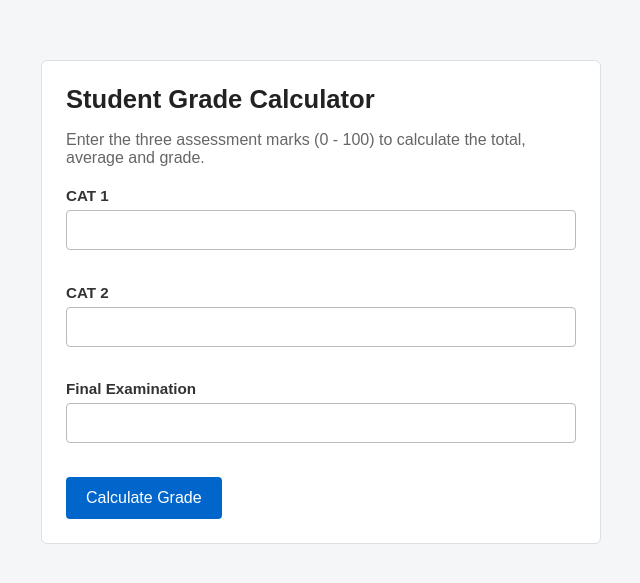
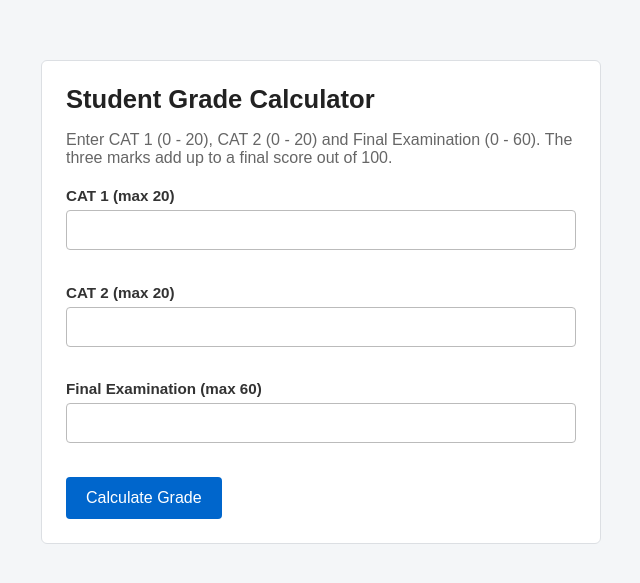
Before and after one commit to FredTechDev/phpclass-assignment, a PHP site: page / in a window 1280 px wide. Shown: the top 583 px of the page, without its empty margins (319-959 px from the left). Run offline with PHP 8.4, Linux system fonts and the light colour scheme.

Commit message:
Use 20/20/60 assessment weighting and grade from final score out of 100

```diff
--- a/index.php
+++ b/index.php
@@ -16,17 +16,17 @@ $result = null;
 
 /**
  * Return an array containing the grade letter and performance remark
- * for a given average score.
+ * for a given final score (out of 100).
  */
-function determineGrade($average)
+function determineGrade($score)
 {
-    if ($average >= 70) {
+    if ($score >= 70) {
         return array('grade' => 'A', 'remark' => 'Excellent');
-    } elseif ($average >= 60) {
+    } elseif ($score >= 60) {
         return array('grade' => 'B', 'remark' => 'Very Good');
-    } elseif ($average >= 50) {
+    } elseif ($score >= 50) {
         return array('grade' => 'C', 'remark' => 'Good');
-    } elseif ($average >= 40) {
+    } elseif ($score >= 40) {
         return array('grade' => 'D', 'remark' => 'Pass');
     } else {
         return array('grade' => 'E', 'remark' => 'Fail');
@@ -39,6 +39,13 @@ if ($_SERVER['REQUEST_METHOD'] === 'POST') {
         'cat1' => 'CAT 1',
         'cat2' => 'CAT 2',
         'exam' => 'Final Examination'
+    );
+
+    // Maximum mark allowed for each assessment (20 + 20 + 60 = 100).
+    $maximumMarks = array(
+        'cat1' => 20,
+        'cat2' => 20,
+        'exam' => 60
     );
 
     // Retrieve and clean the submitted values.
@@ -56,8 +63,8 @@ if ($_SERVER['REQUEST_METHOD'] === 'POST') {
             $errors[] = $label . ' is required.';
         } elseif (!is_numeric($mark)) {
             $errors[] = $label . ' must be a number.';
-        } elseif ($mark < 0 || $mark > 100) {
-            $errors[] = $label . ' must be between 0 and 100.';
+        } elseif ($mark < 0 || $mark > $maximumMarks[$field]) {
+            $errors[] = $label . ' must be between 0 and ' . $maximumMarks[$field] . '.';
         }
     }
 
@@ -68,15 +75,13 @@ if ($_SERVER['REQUEST_METHOD'] === 'POST') {
         $exam = (float) $submittedValues['exam'];
 
         $total = $cat1 + $cat2 + $exam;
-        $average = $total / 3;
-        $gradeInfo = determineGrade($average);
+        $gradeInfo = determineGrade($total);
 
         $result = array(
             'cat1' => $cat1,
             'cat2' => $cat2,
             'exam' => $exam,
             'total' => $total,
-            'average' => $average,
             'grade' => $gradeInfo['grade'],
             'remark' => $gradeInfo['remark']
         );
@@ -95,7 +100,7 @@ if ($_SERVER['REQUEST_METHOD'] === 'POST') {
     <div class="container">
         <div class="card">
             <h1>Student Grade Calculator</h1>
-            <p class="description">Enter the three assessment marks (0 - 100) to calculate the total, average and grade.</p>
+            <p class="description">Enter CAT 1 (0 - 20), CAT 2 (0 - 20) and Final Examination (0 - 60). The three marks add up to a final score out of 100.</p>
 
             <?php if (!empty($errors)): ?>
                 <div class="server-errors">
@@ -110,22 +115,22 @@ if ($_SERVER['REQUEST_METHOD'] === 'POST') {
 
             <form id="gradeForm" action="index.php" method="post" novalidate>
                 <div class="form-group">
-                    <label for="cat1">CAT 1</label>
-                    <input type="number" id="cat1" name="cat1" step="any"
+                    <label for="cat1">CAT 1 (max 20)</label>
+                    <input type="number" id="cat1" name="cat1" min="0" max="20" step="any"
                            value="<?php echo htmlspecialchars($submittedValues['cat1'], ENT_QUOTES, 'UTF-8'); ?>">
                     <span class="error" id="cat1-error"></span>
                 </div>
 
                 <div class="form-group">
-                    <label for="cat2">CAT 2</label>
-                    <input type="number" id="cat2" name="cat2" step="any"
+                    <label for="cat2">CAT 2 (max 20)</label>
+                    <input type="number" id="cat2" name="cat2" min="0" max="20" step="any"
                            value="<?php echo htmlspecialchars($submittedValues['cat2'], ENT_QUOTES, 'UTF-8'); ?>">
                     <span class="error" id="cat2-error"></span>
                 </div>
 
                 <div class="form-group">
-                    <label for="exam">Final Examination</label>
-                    <input type="number" id="exam" name="exam" step="any"
+                    <label for="exam">Final Examination (max 60)</label>
+                    <input type="number" id="exam" name="exam" min="0" max="60" step="any"
                            value="<?php echo htmlspecialchars($submittedValues['exam'], ENT_QUOTES, 'UTF-8'); ?>">
                     <span class="error" id="exam-error"></span>
                 </div>
@@ -151,12 +156,8 @@ if ($_SERVER['REQUEST_METHOD'] === 'POST') {
                     <span><?php echo number_format($result['exam'], 2); ?></span>
                 </div>
                 <div class="result-row">
-                    <span class="result-label">Total accumulated marks</span>
-                    <span><?php echo number_format($result['total'], 2); ?> / 300</span>
-                </div>
-                <div class="result-row">
-                    <span class="result-label">Average score</span>
-                    <span><?php echo number_format($result['average'], 2); ?> / 100</span>
+                    <span class="result-label">Final score</span>
+                    <span><?php echo number_format($result['total'], 2); ?> / 100</span>
                 </div>
                 <div class="result-row">
                     <span class="result-label">Grade</span>
--- a/script.js
+++ b/script.js
@@ -4,9 +4,8 @@
  * Validate a single mark field.
  * Returns an error message string, or an empty string when valid.
  */
-function validateMark(fieldName, label) {
+function validateMark(fieldName, label, maximumMark) {
     const field = document.getElementById(fieldName);
-    const errorElement = document.getElementById(fieldName + "-error");
     const value = field.value.trim();
 
     // Check that the field has been filled.
@@ -19,10 +18,10 @@ function validateMark(fieldName, label) {
         return label + " must be a number.";
     }
 
-    // Check that the value is between 0 and 100.
+    // Check that the value is within the allowed range for this assessment.
     const mark = Number(value);
-    if (mark < 0 || mark > 100) {
-        return label + " must be between 0 and 100.";
+    if (mark < 0 || mark > maximumMark) {
+        return label + " must be between 0 and " + maximumMark + ".";
     }
 
     return "";
@@ -34,15 +33,15 @@ function validateMark(fieldName, label) {
  */
 function validateForm(event) {
     const fields = [
-        { id: "cat1", label: "CAT 1" },
-        { id: "cat2", label: "CAT 2" },
-        { id: "exam", label: "Final Examination" }
+        { id: "cat1", label: "CAT 1", maximumMark: 20 },
+        { id: "cat2", label: "CAT 2", maximumMark: 20 },
+        { id: "exam", label: "Final Examination", maximumMark: 60 }
     ];
 
     let formIsValid = true;
 
     fields.forEach(function (field) {
-        const message = validateMark(field.id, field.label);
+        const message = validateMark(field.id, field.label, field.maximumMark);
         document.getElementById(field.id + "-error").textContent = message;
 
         if (message !== "") {
```
